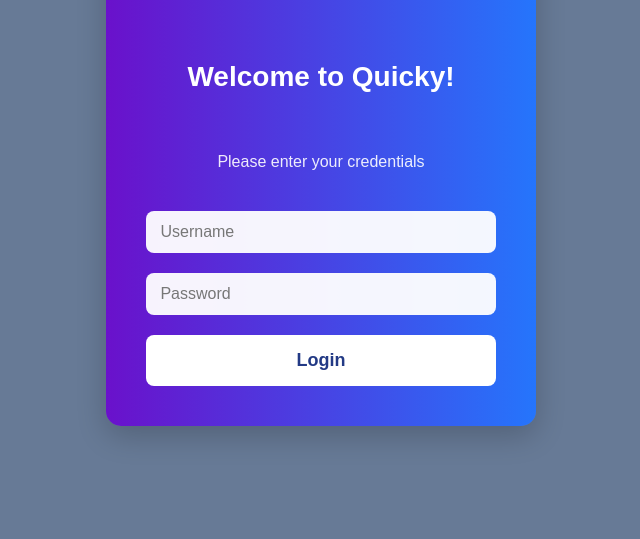
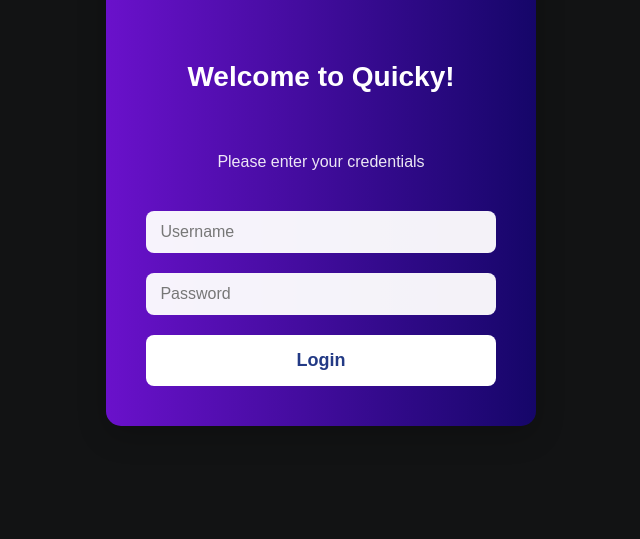
Before and after one commit to Yazeed21x/quicky, a plain HTML site: page login.html in a window 1280 px wide. Shown: the part 261-800 px from the top of the page, without its empty margins (319-959 px from the left). Drawn offline with Linux system fonts and the light colour scheme.

```diff
--- a/login.html
+++ b/login.html
@@ -12,12 +12,12 @@
       align-items: center;
       min-height: 100vh;
       margin: 0;
-      background-color: #677a96; /* يمكنك تغيير هذا اللون إذا أردت خلفية مختلفة لصفحة الـ body */
+      background-color: #121314; /* يمكنك تغيير هذا اللون إذا أردت خلفية مختلفة لصفحة الـ body */
       transition: background-color 0.3s ease;
     }
 
     .login-container {
-      background: linear-gradient(to right, #6a11cb, #2575fc); /* الخلفية المتدرجة من كود لوحة التحكم */
+      background: linear-gradient(to right, #6a11cb, #150669); /* الخلفية المتدرجة من كود لوحة التحكم */
       padding: 40px;
       border-radius: 15px;
       box-shadow: 0 10px 30px rgba(0, 0, 0, 0.2); /* ظل محسّن */
```
